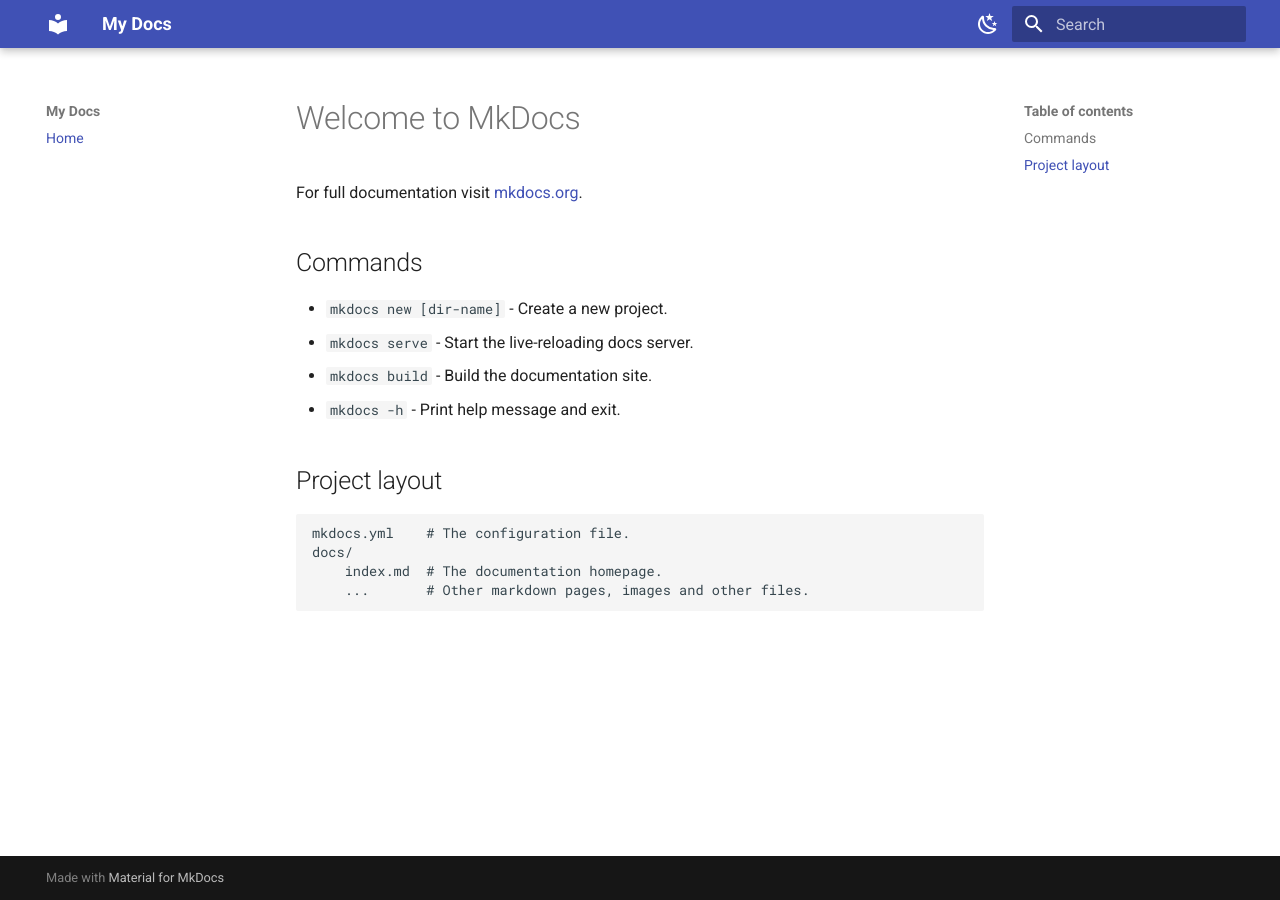
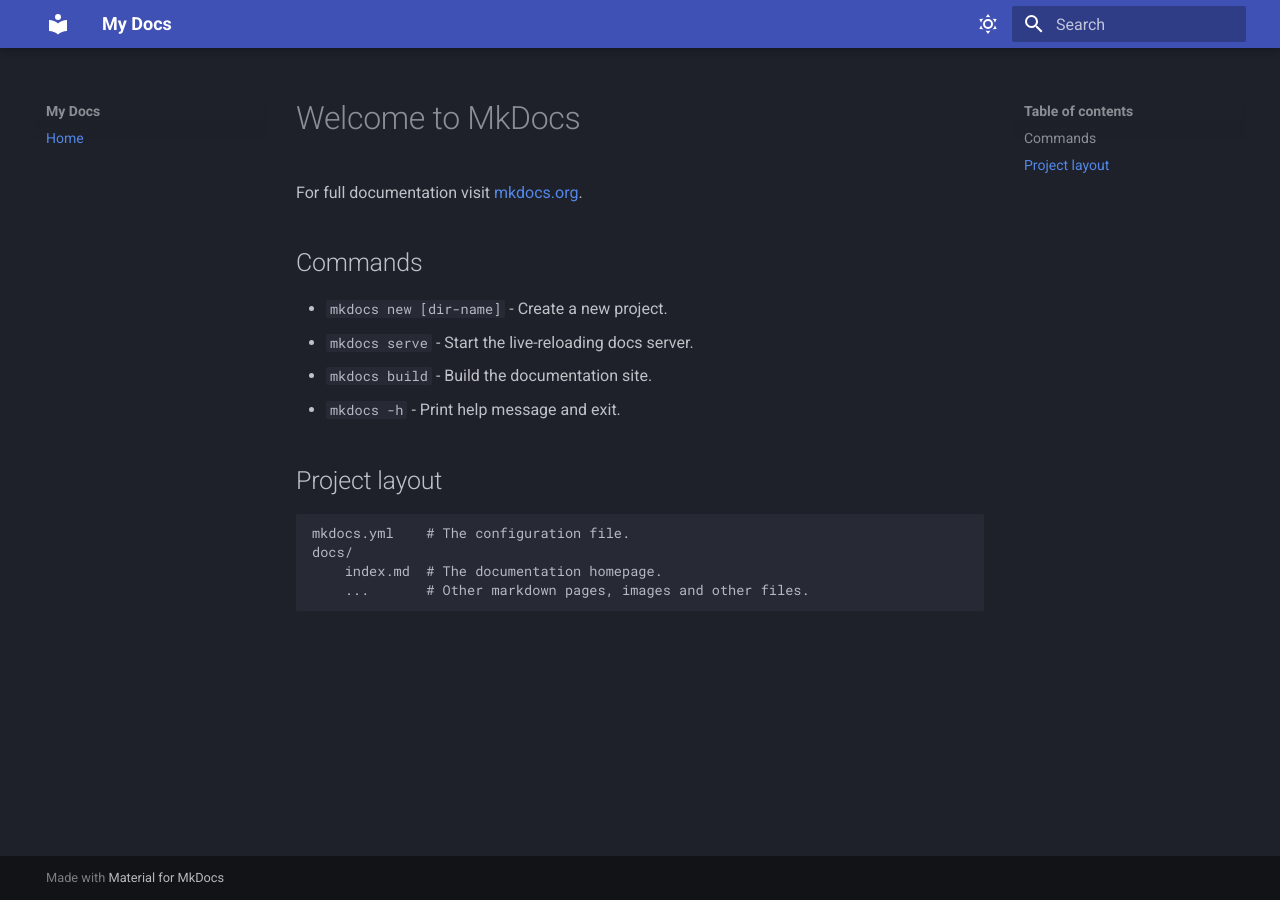
Before and after one commit to Kiminaze/docs, an MkDocs documentation site: the page built from docs/index.md, in a window 1280 px wide. Built offline with MkDocs 1.6.1 and Material for MkDocs 9.7.7, drawn with Linux system fonts in a browser that asks for light colours.

```diff
--- a/mkdocs.yml
+++ b/mkdocs.yml
@@ -2,18 +2,18 @@ site_name: My Docs
 theme:
   name: material
   palette:
+    - scheme: slate
+      primary: indigo
+      accent: indigo
+      toggle:
+        icon: material/weather-sunny
+        name: Switch to light mode
     - scheme: default
       primary: indigo
       accent: indigo
       toggle:
         icon: material/weather-night
         name: Switch to dark mode
-    - scheme: slate
-      primary: indigo
-      accent: indigo
-      toggle:
-        icon: material/weather-sunny
-        name: Switch to light mode
 
 
 nav:
```
